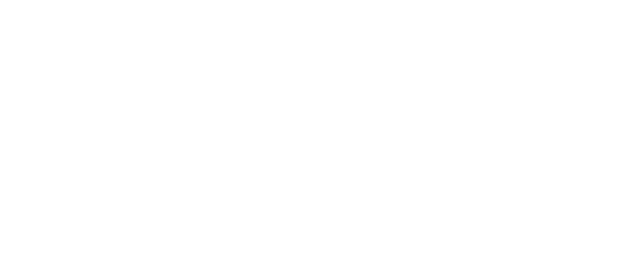
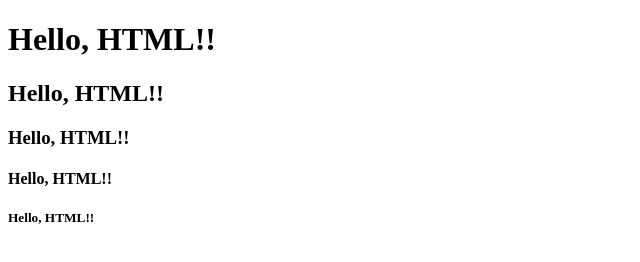
Before and after one commit to JongWookTech/html-css-JS-Study, a plain HTML site: page day01/WebContent/firstHTML.html in a window 1280 px wide. Shown: the whole page, without its empty margins (0-640 px from the left). Drawn offline with Linux system fonts and the light colour scheme.

Commit message:
Update firstHTML.html

```diff
--- a/day01/WebContent/firstHTML.html
+++ b/day01/WebContent/firstHTML.html
@@ -5,6 +5,12 @@
 <title>Insert title here</title>
 </head>
 <body>
+   <h1>Hello, HTML!!<h1>
+   <h2>Hello, HTML!!<h2>
+   <h3>Hello, HTML!!<h3>
+   <h4>Hello, HTML!!<h4>
+   <h5>Hello, HTML!!<h5>
+
 
 </body>
 </html>
```
